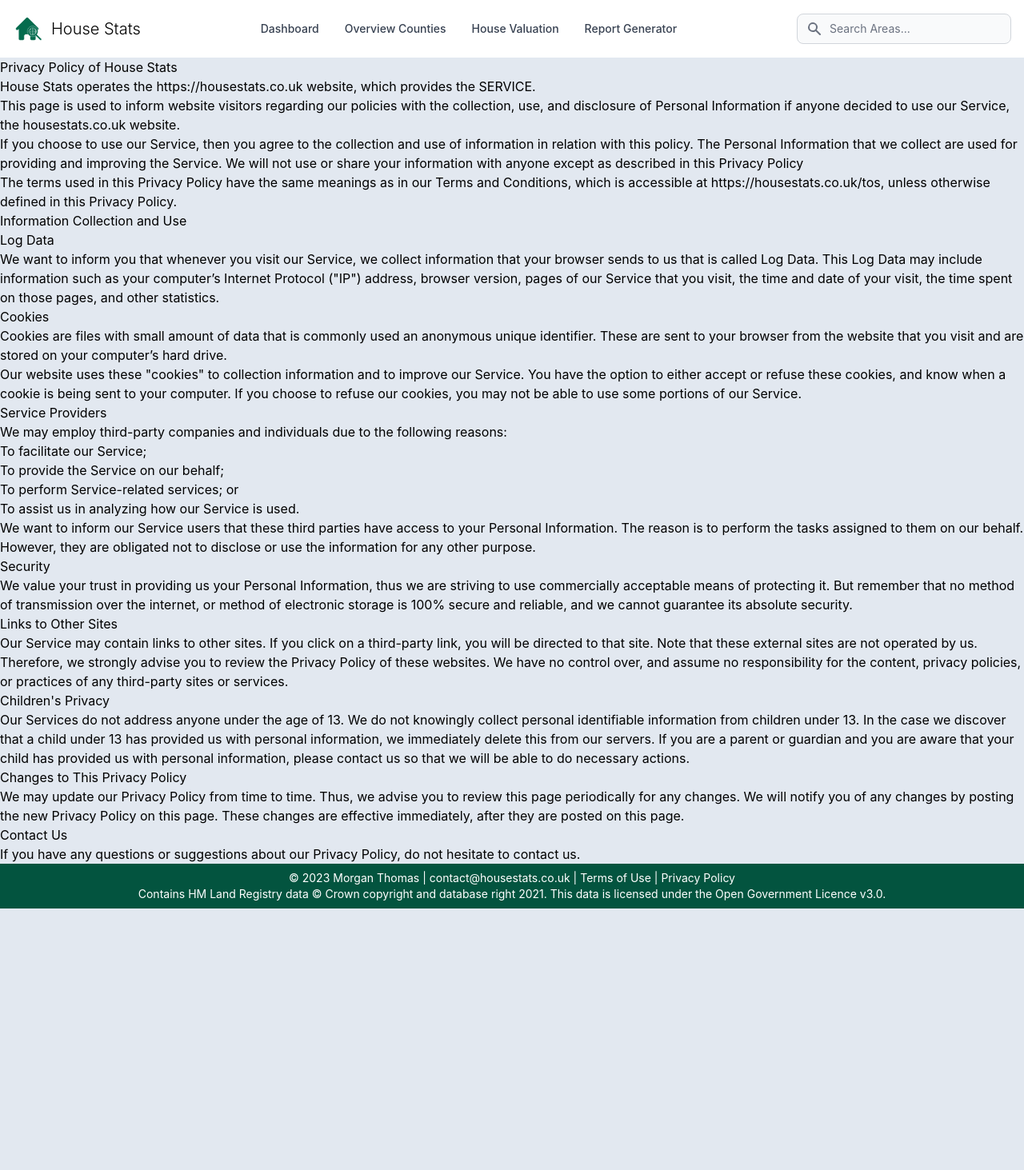
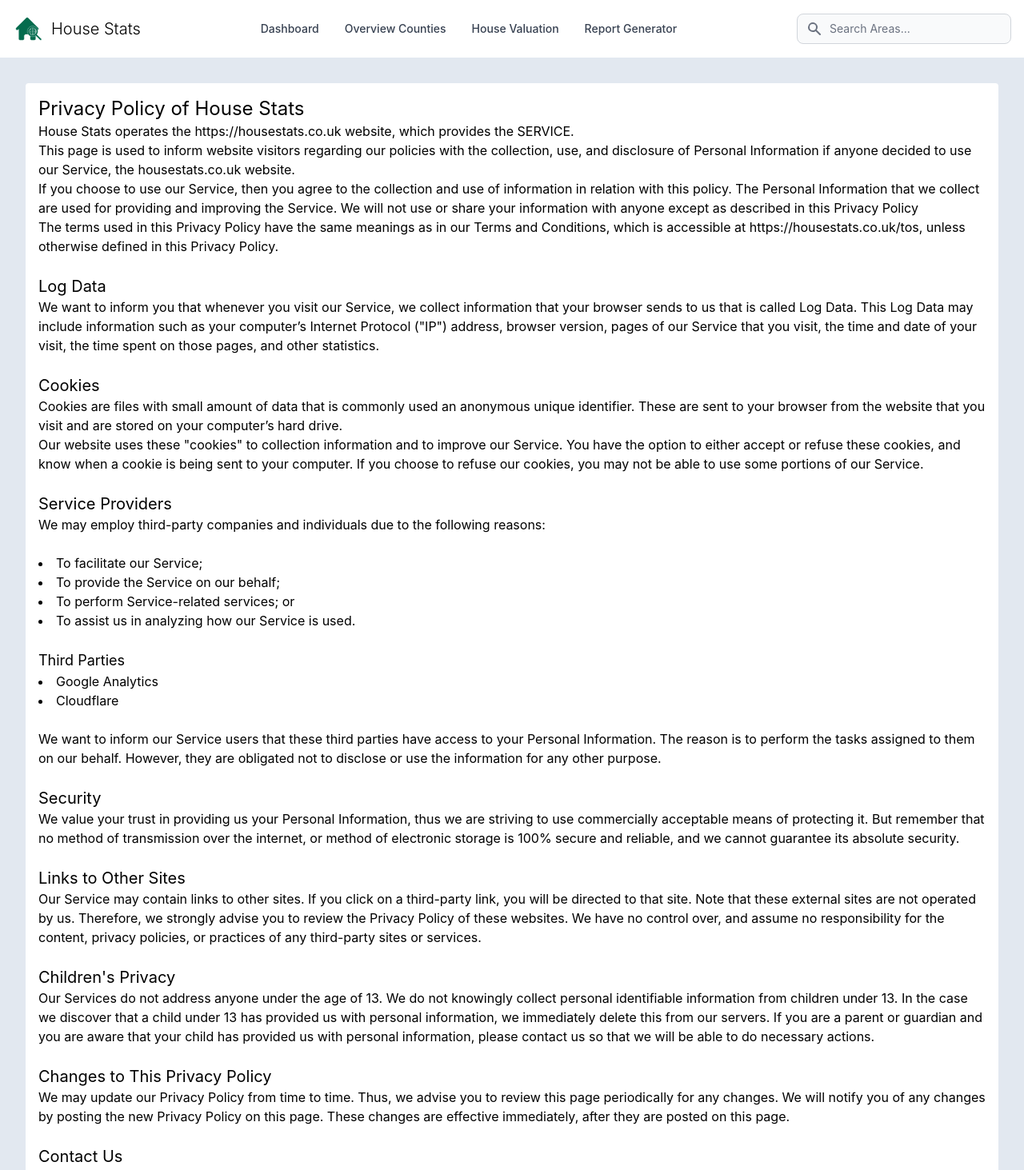
Before and after one commit to House-Stats/website, a SvelteKit app: page /pp in a window 1280 px wide. Shown: the top 1463 px of the page at 80% size. Before the commit the page ends 1136 px from the top, so only its background shows below. Built offline with nearby package versions, Linux system fonts and the light colour scheme.

Commit message:
Added analytics and error logging

```diff
--- a/package.json
+++ b/package.json
@@ -29,6 +29,8 @@
 	},
 	"type": "module",
 	"dependencies": {
+		"@sentry/svelte": "^7.34.0",
+		"@sentry/tracing": "^7.34.0",
 		"chart.js": "^4.2.0",
 		"chartjs-adapter-date-fns": "^3.0.0",
 		"chartjs-plugin-zoom": "^2.0.0",
--- a/src/app.html
+++ b/src/app.html
@@ -5,7 +5,7 @@
 		<link rel="icon" href="%sveltekit.assets%/favicon.png" />
 		<meta name="viewport" content="width=device-width, initial-scale=1, maximum-scale=1">
 		<meta name="description" content="View, analyse and compare property data from all over England and Wales">
-		<!-- <script async src="https://www.googletagmanager.com/gtag/js?id=G-7FE7NNTG1C"></script>
+		<script async src="https://www.googletagmanager.com/gtag/js?id=G-7FE7NNTG1C"></script>
 
 		<script>
 			if (document.location.hostname.search("housestats.co.uk") !== -1) {
@@ -15,7 +15,7 @@
 				gtag('config', 'G-7FE7NNTG1C');
 
 			}
-		</script> -->
+		</script>
 		%sveltekit.head%
 	</head>
 	<body data-sveltekit-preload-data="hover">
--- a/src/routes/+layout.svelte
+++ b/src/routes/+layout.svelte
@@ -4,7 +4,14 @@
 	import { navigating } from '$app/stores';
 	import "../app.css";
 	import "flowbite/dist/flowbite.css";
+	import * as Sentry from "@sentry/svelte";
+	import { BrowserTracing } from "@sentry/tracing";
 
+	Sentry.init({
+		dsn: "https://ae2f305032d647b29dc252d33f1fb309@sentry.housestats.co.uk/5",
+		integrations: [new BrowserTracing()],
+		tracesSampleRate: 1.0,
+	});
 	let current_year = new Date().getFullYear();
 </script>
 
--- a/src/routes/pp/+page.svelte
+++ b/src/routes/pp/+page.svelte
@@ -1,54 +1,66 @@
-<h1>Privacy Policy of House Stats</h1>
-
+<div class="m-8 bg-white rounded p-4 justify-center">
+    <p class="text-2xl">Privacy Policy of House Stats</p>
     <p>House Stats operates the https://housestats.co.uk website, which provides the SERVICE.</p>
-
     <p>This page is used to inform website visitors regarding our policies with the collection, use, and disclosure of Personal Information if anyone decided to use our Service, the housestats.co.uk website.</p>
-
     <p>If you choose to use our Service, then you agree to the collection and use of information in relation with this policy. The Personal Information that we collect are used for providing and improving the Service. We will not use or share your information with anyone except as described in this Privacy Policy</p>
-
     <p>The terms used in this Privacy Policy have the same meanings as in our Terms and Conditions, which is accessible at https://housestats.co.uk/tos, unless otherwise defined in this Privacy Policy.</p>
 
-<h2>Information Collection and Use</h2>
-
-<h2>Log Data</h2>
+    <!-- <h2>Information Collection and Use</h2> -->
+    <br>
+    <p class="text-xl">Log Data</p>
 
     <p>We want to inform you that whenever you visit our Service, we collect information that your browser sends to us that is called Log Data. This Log Data may include information such as your computer’s Internet Protocol ("IP") address, browser version, pages of our Service that you visit, the time and date of your visit, the time spent on those pages, and other statistics.</p>
 
-<h2>Cookies</h2>
+    <br>
+    <p class="text-xl">Cookies</p>
 
     <p>Cookies are files with small amount of data that is commonly used an anonymous unique identifier. These are sent to your browser from the website that you visit and are stored on your computer’s hard drive.</p>
 
     <p>Our website uses these "cookies" to collection information and to improve our Service. You have the option to either accept or refuse these cookies, and know when a cookie is being sent to your computer. If you choose to refuse our cookies, you may not be able to use some portions of our Service.</p>
 
-<h2>Service Providers</h2>
+    <br>
+    <p class="text-xl">Service Providers</p>
 
     <p>We may employ third-party companies and individuals due to the following reasons:</p>
-
-<ul>
+    <br>
+    <ul class="list-disc list-inside">
         <li>To facilitate our Service;</li>
         <li>To provide the Service on our behalf;</li>
         <li>To perform Service-related services; or</li>
         <li>To assist us in analyzing how our Service is used.</li>
     </ul>
-
+    <br>
+    <p class="text-lg">Third Parties</p>
+    <ul class="list-disc list-inside">
+        <li>Google Analytics</li>
+        <li>Cloudflare</li>
+    </ul>
+    <br>
     <p>We want to inform our Service users that these third parties have access to your Personal Information. The reason is to perform the tasks assigned to them on our behalf. However, they are obligated not to disclose or use the information for any other purpose.</p>
 
-<h2>Security</h2>
+    <br>
+    <p class="text-xl">Security</p>
 
     <p>We value your trust in providing us your Personal Information, thus we are striving to use commercially acceptable means of protecting it. But remember that no method of transmission over the internet, or method of electronic storage is 100% secure and reliable, and we cannot guarantee its absolute security.</p>
 
-<h2>Links to Other Sites</h2>
+    <br>
+    <p class="text-xl">Links to Other Sites</p>
 
     <p>Our Service may contain links to other sites. If you click on a third-party link, you will be directed to that site. Note that these external sites are not operated by us. Therefore, we strongly advise you to review the Privacy Policy of these websites. We have no control over, and assume no responsibility for the content, privacy policies, or practices of any third-party sites or services.</p>
 
-<p>Children's Privacy</p>
+    <br>
+    <p class="text-xl">Children's Privacy</p>
 
     <p>Our Services do not address anyone under the age of 13. We do not knowingly collect personal identifiable information from children under 13. In the case we discover that a child under 13 has provided us with personal information, we immediately delete this from our servers. If you are a parent or guardian and you are aware that your child has provided us with personal information, please contact us so that we will be able to do necessary actions.</p>
 
-<h2>Changes to This Privacy Policy</h2>
+    <br>
+    <p class="text-xl">Changes to This Privacy Policy</p>
 
     <p>We may update our Privacy Policy from time to time. Thus, we advise you to review this page periodically for any changes. We will notify you of any changes by posting the new Privacy Policy on this page. These changes are effective immediately, after they are posted on this page.</p>
 
-<h2>Contact Us</h2>
+    <br>
+    <p class="text-xl">Contact Us</p>
 
-<p>If you have any questions or suggestions about our Privacy Policy, do not hesitate to contact us.</p>
+    <p>If you have any questions or suggestions about our Privacy Policy, do not hesitate to contact us at <a href="mailto:contact@housestats.co.uk">contact@housestats.co.uk</a>.</p>
+
+</div>
```
Also changed, not shown: src/routes/+layout.js (line endings or trailing spaces), 1 other file (tests, documents, lock files or other folders). Lines whose indentation alone changed are shown as unchanged.
